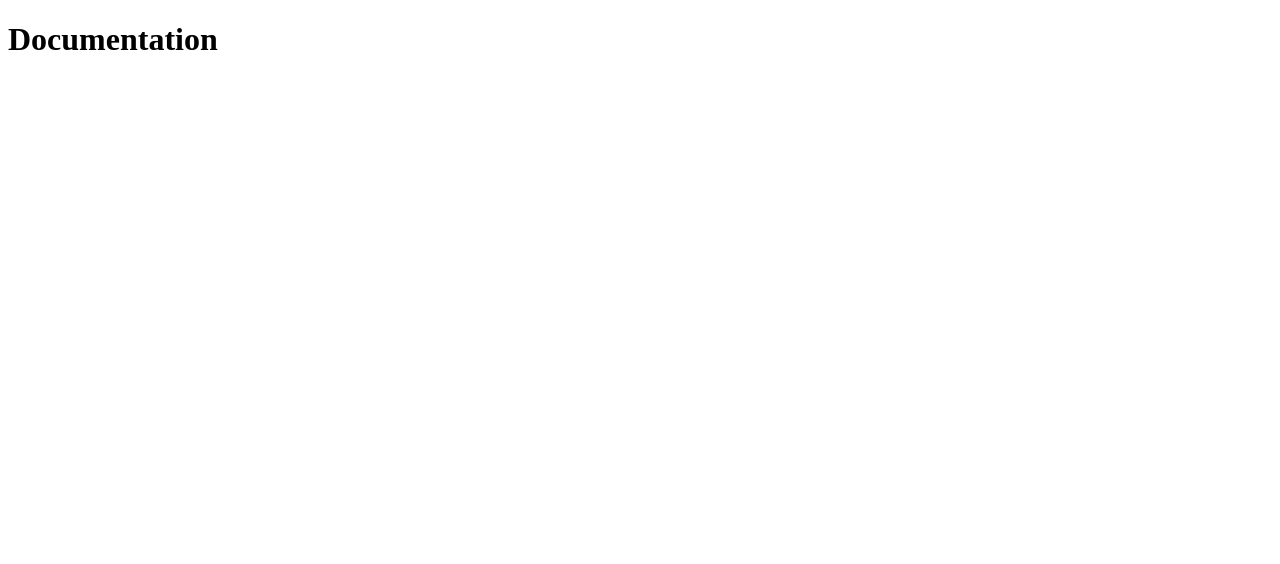
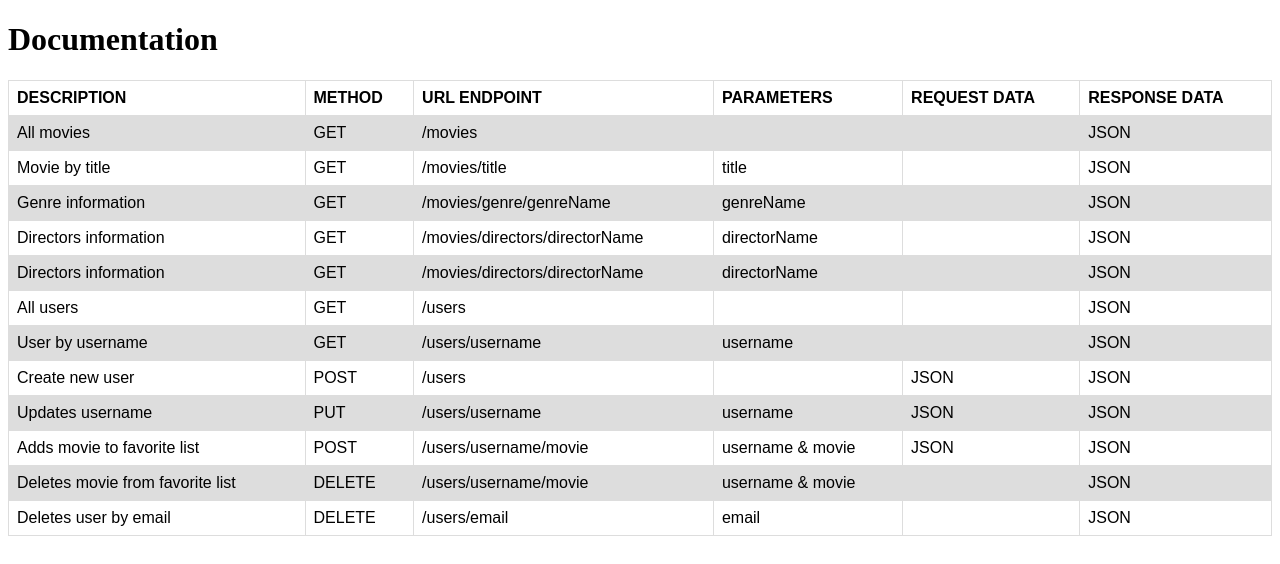
Before and after one commit to luiscpribeiro/movie-api, a website: page public/documentation.html in a window 1280 px wide. Drawn offline with Linux system fonts and the light colour scheme.

Commit message:
Update documentation.html
API guide

```diff
--- a/public/documentation.html
+++ b/public/documentation.html
@@ -4,8 +4,131 @@
     <meta charset="utf-8" />
     <meta name="viewport" content="width=device-width" />
     <title>myFlix</title>
+    <style>
+      table {
+        font-family: arial, sans-serif;
+        border-collapse: collapse;
+        width: 100%;
+      }
+
+      td, th {
+        border: 1px solid #dddddd;
+        text-align: left;
+        padding: 8px;
+      }
+
+      tr:nth-child(even) {
+        background-color: #dddddd;
+      }
+      </style>
   </head>
   <body>
     <h1>Documentation</h1>
+    <table>
+      <tr>
+        <th>DESCRIPTION</th>
+        <th>METHOD</th>
+        <th>URL ENDPOINT</th>
+        <th>PARAMETERS</th>
+        <th>REQUEST DATA</th>
+        <th>RESPONSE DATA</th>
+      </tr>
+      <tr>
+        <td>All movies</td>
+        <td>GET</td>
+        <td>/movies</td>
+        <td></td>
+        <td></td>
+        <td>JSON</td>
+      </tr>
+      <tr>
+        <td>Movie by title</td>
+        <td>GET</td>
+        <td>/movies/title</td>
+        <td>title</td>
+        <td></td>
+        <td>JSON</td>
+      </tr>
+      <tr>
+        <td>Genre information</td>
+        <td>GET</td>
+        <td>/movies/genre/genreName</td>
+        <td>genreName</td>
+        <td></td>
+        <td>JSON</td>
+      </tr>
+      <tr>
+        <td>Directors information</td>
+        <td>GET</td>
+        <td>/movies/directors/directorName</td>
+        <td>directorName</td>
+        <td></td>
+        <td>JSON</td>
+      </tr>
+      <tr>
+        <td>Directors information</td>
+        <td>GET</td>
+        <td>/movies/directors/directorName</td>
+        <td>directorName</td>
+        <td></td>
+        <td>JSON</td>
+      </tr>
+      <tr>
+        <td>All users</td>
+        <td>GET</td>
+        <td>/users</td>
+        <td></td>
+        <td></td>
+        <td>JSON</td>
+      </tr>
+      <tr>
+        <td>User by username</td>
+        <td>GET</td>
+        <td>/users/username</td>
+        <td>username</td>
+        <td></td>
+        <td>JSON</td>
+      </tr>
+      <tr>
+        <td>Create new user</td>
+        <td>POST</td>
+        <td>/users</td>
+        <td></td>
+        <td>JSON</td>
+        <td>JSON</td>
+      </tr>
+      <tr>
+        <td>Updates username</td>
+        <td>PUT</td>
+        <td>/users/username</td>
+        <td>username</td>
+        <td>JSON</td>
+        <td>JSON</td>
+      </tr>
+      <tr>
+        <td>Adds movie to favorite list</td>
+        <td>POST</td>
+        <td>/users/username/movie</td>
+        <td>username & movie</td>
+        <td>JSON</td>
+        <td>JSON</td>
+      </tr>
+      <tr>
+        <td>Deletes movie from favorite list</td>
+        <td>DELETE</td>
+        <td>/users/username/movie</td>
+        <td>username & movie</td>
+        <td></td>
+        <td>JSON</td>
+      </tr>
+      <tr>
+        <td>Deletes user by email</td>
+        <td>DELETE</td>
+        <td>/users/email</td>
+        <td>email</td>
+        <td></td>
+        <td>JSON</td>
+      </tr>
+    </table>
   </body>
 </html>
```
